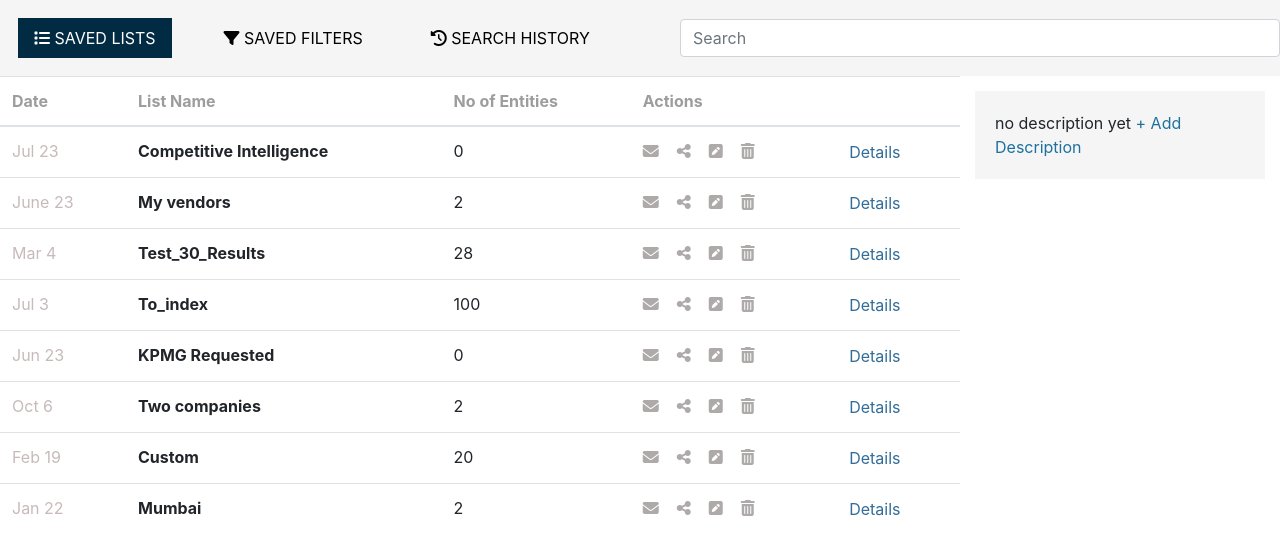
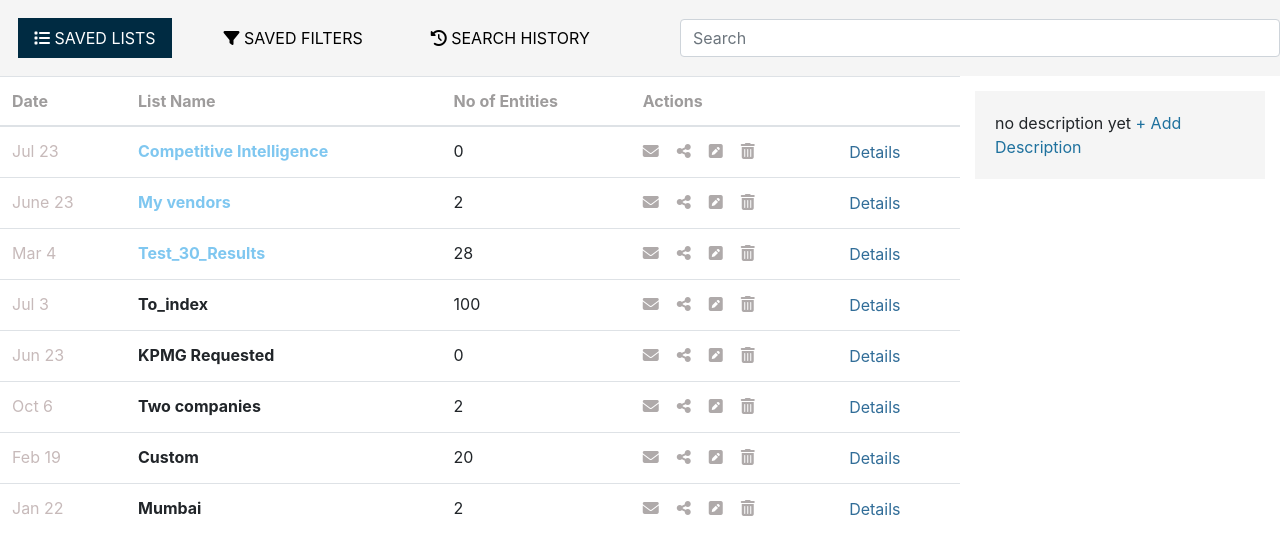
Before and after one commit to Shadowzee/table-with-sidedetails, an Angular app: page / in a window 1280 px wide. Shown: the top 554 px of the page. Built offline with nearby package versions, Linux system fonts and the light colour scheme.

Commit message:
some more css changes

```diff
--- a/src/app/table/table.component.html
+++ b/src/app/table/table.component.html
@@ -19,7 +19,7 @@
       <td>
         <ngb-highlight class="date" [result]="country.date" [term]="filter.value"></ngb-highlight>
       </td>
-      <td><b><ngb-highlight [result]="country.listName" [term]="filter.value"></ngb-highlight></b></td>
+      <td [class.highlight]="i==0 || i==1 || i==2"><b><ngb-highlight [result]="country.listName" [term]="filter.value"></ngb-highlight></b></td>
       <td><ngb-highlight [result]="country.entity | number" [term]="filter.value"></ngb-highlight></td>
      <td  class="iconcolor" [class.iconcolor2]="i == selectedRow" ><i class="fa fa-envelope" aria-hidden="true"> </i>&nbsp;&nbsp;&nbsp;&nbsp;<i class="fa fa-share-alt" aria-hidden="true"></i>&nbsp;&nbsp;&nbsp;&nbsp;<i class="fa fa-pencil-square" aria-hidden="true"></i>&nbsp;&nbsp;&nbsp;&nbsp;<i class="fa fa-trash" aria-hidden="true"></i></td>
       <td><button  [class.button2]="i == selectedRow" class= "button" (click)="details(i)">Details</button></td>
--- a/src/app/table/table.component.scss
+++ b/src/app/table/table.component.scss
@@ -28,3 +28,6 @@
     outline: none;
     border-bottom: 2px solid black !important;
 }
+.highlight{
+    color:#7fc7f0;
+}
```
